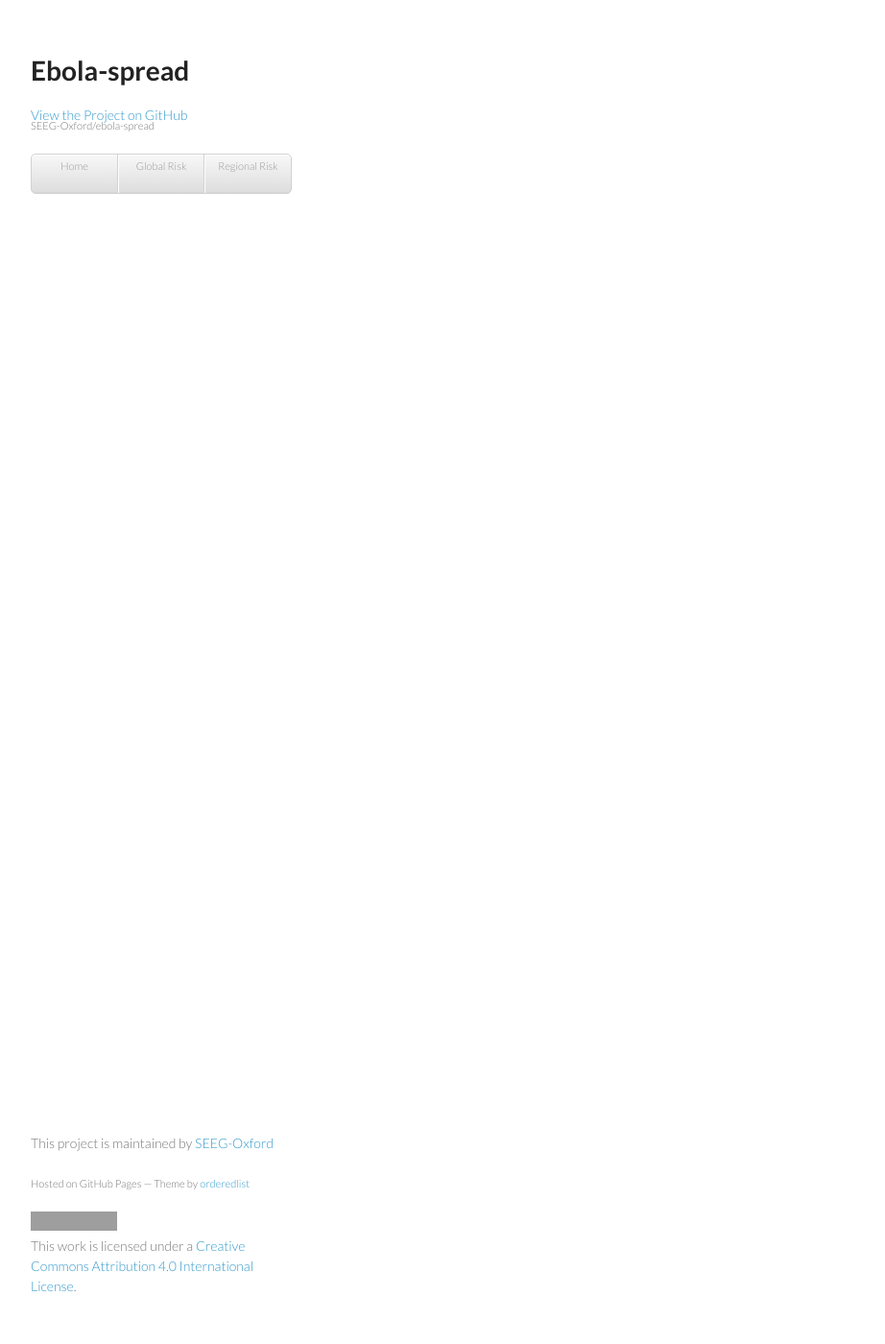
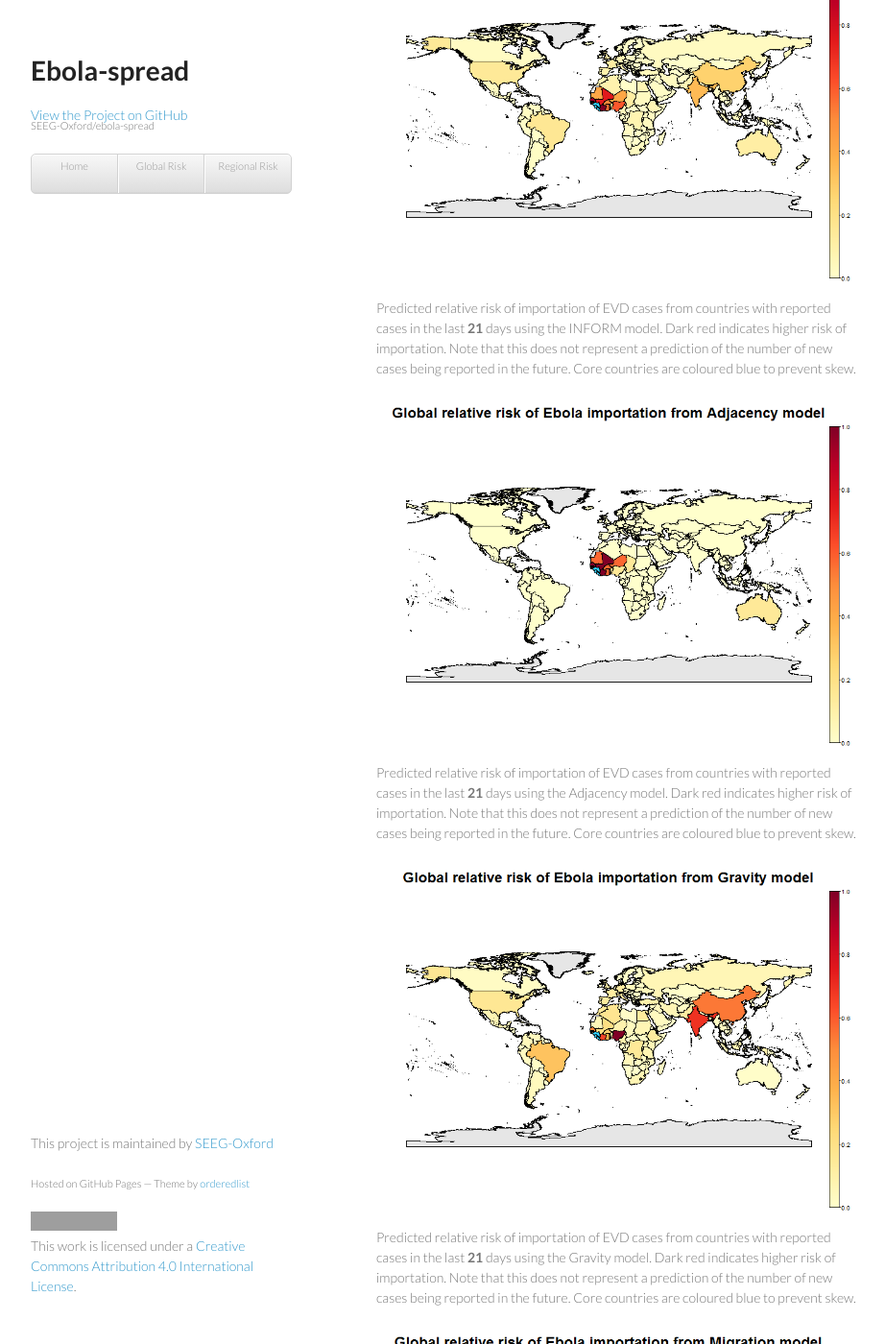
Before and after one commit to SEEG-Oxford/ebola-spread, a Jekyll site: the page built from global-risk.md, in a window 1280 px wide and 1400 px high, scrolled down 552 px. Shown: the whole window at 96% size, without its empty margins (178-1100 px from the left). Built offline with Jekyll 4.4.1, drawn with Linux system fonts in a browser that asks for light colours; Markdown is read by kramdown in place of the engine named in the settings; some of the changed text lies outside the part shown; grey boxes are pictures that could not be loaded.

Commit message:
Added global risk maps

```diff
--- a/global-risk.md
+++ b/global-risk.md
@@ -7,7 +7,20 @@ title: Global Risk
 
 The aim of this analysis is to produce a global, national-level metric of the relative risk of Ebola cases being imported by travellers, for each country listed in the INFORM database. In brief, this risk metric 'Importation Risk' is calculated as a weighted average of three separate importation metrics: 'Migration Index', 'Gravity Index' and 'Adjacency Index', each representing a different aspect of human movement. Each of these three indices weights the importation risk by an estimate of the prevalence of the disease in each of the three core countries (Guinea, Liberia and Sierra Leone). Then the three indices are re-scaled independently to a metric of relative importation risk between 0 and 10, in line with other INFORM metrics. The weighting of these three indices in the overall risk metric enables the inclusion of expert opinion about the most likely route of importation for EVD cases.
 
-
 [Risk of Ebola case importation model methodology][Risk-doc]
 
 [Risk-doc]: http://seeg-oxford.github.io/ebola-spread/risk-doc
+
+### Latest data as of 20 March 2015
+
+<a href="images/global_INFORM_prediction_large.png"><img src="images/global_INFORM_prediction.png" /></a>
+Predicted relative risk of importation of EVD cases from countries with reported cases in the last <b>21</b> days using the INFORM model. Dark red indicates higher risk of importation. Note that this does not represent a prediction of the number of new cases being reported in the future. Core countries are coloured blue to prevent skew.
+
+<a href="images/global_Adjacency_prediction_large.png"><img src="images/global_Adjacency_prediction.png" /></a>
+Predicted relative risk of importation of EVD cases from countries with reported cases in the last <b>21</b> days using the Adjacency model. Dark red indicates higher risk of importation. Note that this does not represent a prediction of the number of new cases being reported in the future. Core countries are coloured blue to prevent skew.
+
+<a href="images/global_Gravity_prediction_large.png"><img src="images/global_Gravity_prediction.png" /></a>
+Predicted relative risk of importation of EVD cases from countries with reported cases in the last <b>21</b> days using the Gravity model. Dark red indicates higher risk of importation. Note that this does not represent a prediction of the number of new cases being reported in the future. Core countries are coloured blue to prevent skew.
+
+<a href="images/global_Migration_prediction_large.png"><img src="images/global_Migration_prediction.png" /></a>
+Predicted relative risk of importation of EVD cases from countries with reported cases in the last <b>21</b> days using the Migration model. Dark red indicates higher risk of importation. Note that this does not represent a prediction of the number of new cases being reported in the future. Core countries are coloured blue to prevent skew.
```
Also changed, not shown: images/global_Adjacency_prediction.png (added), images/global_Adjacency_prediction_large.png (added), images/global_Gravity_prediction.png (added), images/global_Gravity_prediction_large.png (added), images/global_INFORM_prediction.png (added), images/global_INFORM_prediction_large.png (added), images/global_Migration_prediction.png (added), images/global_Migration_prediction_large.png (added).
